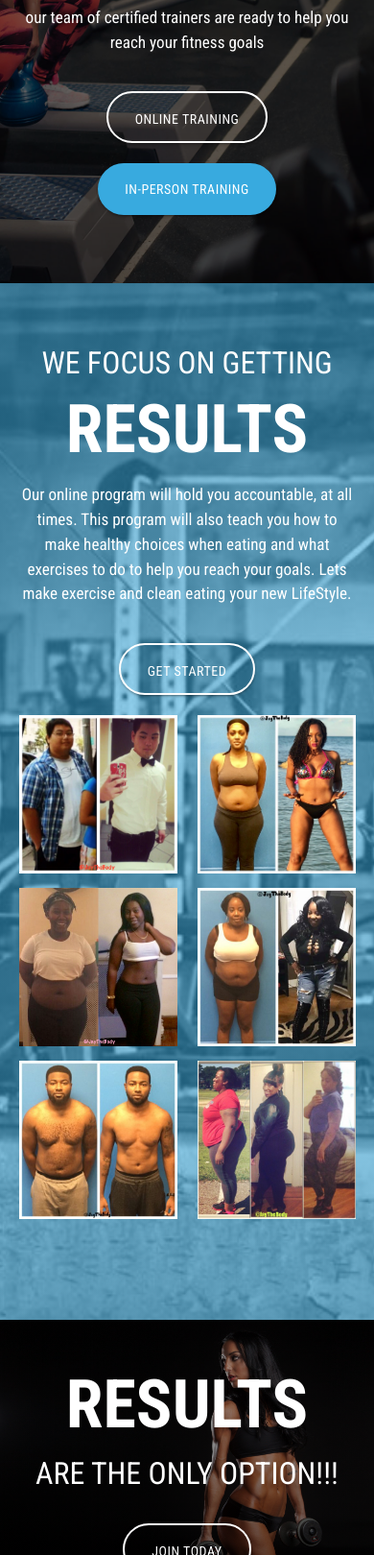
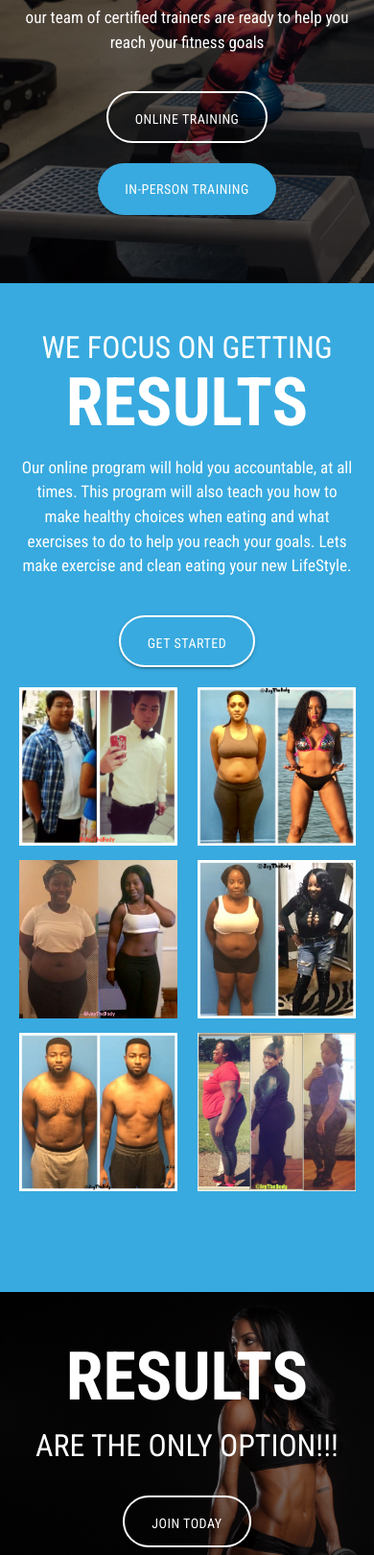
Before and after one commit to secretformulafitness/secretformulafitness.github.io, a plain HTML site: page index.html in a window 390 px wide. Shown: the part 358-1978 px from the top of the page at 96% size. Drawn offline with Linux system fonts and the light colour scheme.

Commit message:
More Mobile Tweaks

```diff
--- a/index.html
+++ b/index.html
@@ -64,7 +64,7 @@
 
 		<div class="row">
 			<div class="col s12 m6 l4 center-mobile white-text">
-				<h4>WE FOCUS ON GETTING</h4>
+				<h4 class="m0">WE FOCUS ON GETTING</h4>
 				<h1 class="m0 bold huge">RESULTS</h1>
 				<p class="flow-text">
 					Our online program will hold you accountable, at all times. This program will also teach you how to make healthy choices when eating and what exercises to do to help you reach your goals. Lets make exercise and clean eating your new LifeStyle.
--- a/style/main.css
+++ b/style/main.css
@@ -83,4 +83,13 @@ footer .fa {
     .materialboxed {
         padding-bottom: 15px;
     }
+    .home-bg {
+        background-position: top left !important;
+    }
+    .results-bg {
+        background: #38aadf;
+    }
+    .lift-bg {
+        background-size: cover;
+    }
 }
```
